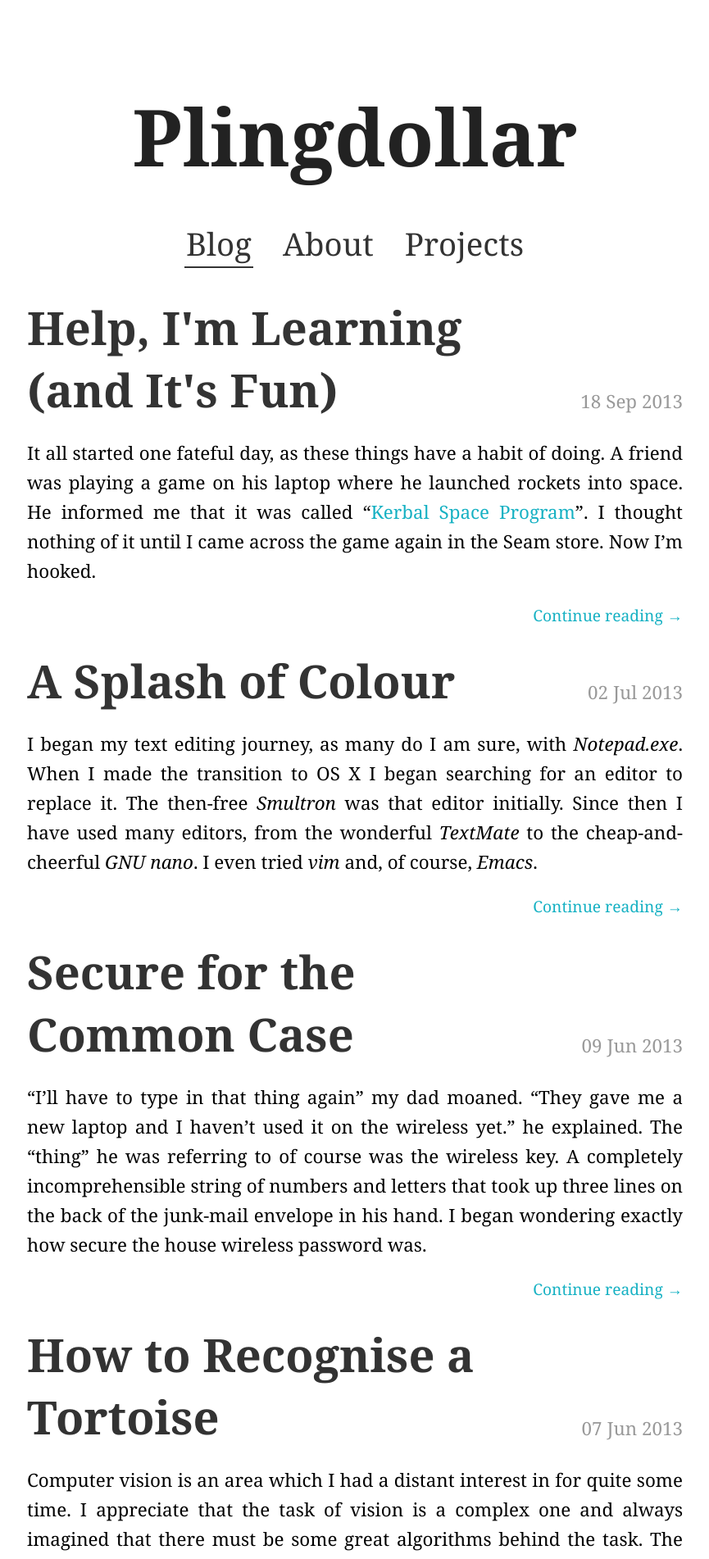
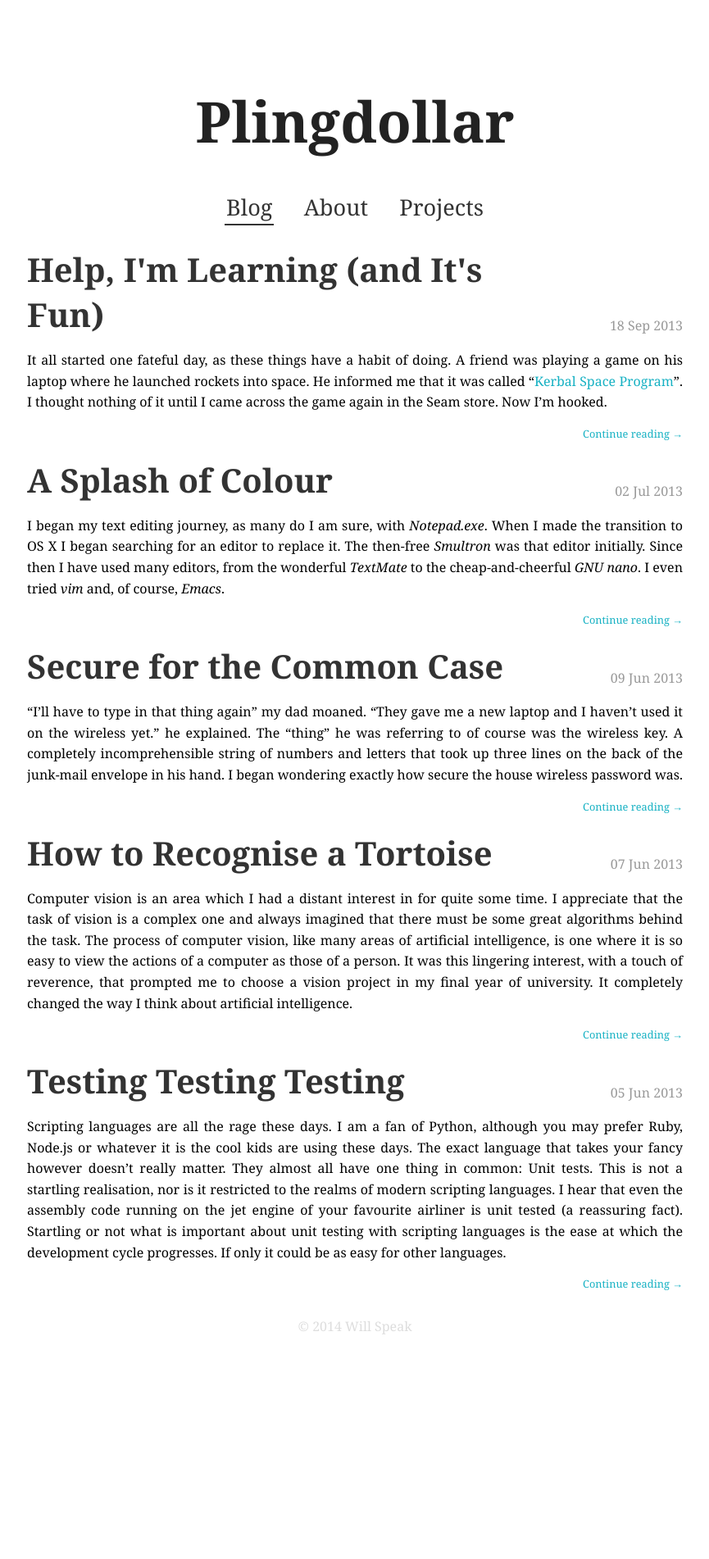
Before and after one commit to iwillspeak/iwillspeak.github.io, a Jekyll site: the page built from blog.html, in a window 1280 px wide. Shown: the top 1902 px of the page at 82% size, without its empty margins (207-1072 px from the left). Built offline with Jekyll 4.4.1, drawn with Linux system fonts in a browser that asks for light colours; after the commit the page ends 1661 px from its top, so only the background shows below that.

Commit message:
Move 1.4 Scalling Higher Up the Tree
Conflicts:
	css/common.css

```diff
--- a/css/common.css
+++ b/css/common.css
@@ -4,12 +4,12 @@ h1, h2, h3, h4, h5, h6 {
 	margin: 0.5em 0 0.3em;
 }
 
-h1 { font-size: 3.5em; }
-h2 { font-size: 3.0em; }
-h3 { font-size: 2.8em; }
-h4 { font-size: 2.5em; }
-h5 { font-size: 2.3em; }
-h6 { font-size: 2.2em; }
+h1 { font-size: 2.5em; }
+h2 { font-size: 2.1em; }
+h3 { font-size: 2.0em; }
+h4 { font-size: 1.8em; }
+h5 { font-size: 1.7em; }
+h6 { font-size: 1.6em; }
 
 header {
 	display: block;
@@ -25,7 +25,7 @@ header {
 
 header h1 {
 	font-weight: bold;
-	font-size: 6em;
+	font-size: 4.3em;
 	text-align: center;
 	margin: 100px auto 10px;
 	color: #222;
@@ -41,6 +41,9 @@ header a {
 	text-shadow: #333 0 2px;
 }
 
+body {
+	font: 1.4em Georgia, "Bookman Old Style", Times, Serif;
+}
 
 body, body p {
 	background: #FFF none;
@@ -62,7 +65,7 @@ section#main nav {
 section#main nav a {
 	display: inline;
 	font-weight: bold;
-	font: 2.4em Kefa, "Bookman Old Style", Georgia, Times, Serif;
+	font: 1.7em Kefa, "Bookman Old Style", Georgia, Times, Serif;
 	color: #333;
 	padding: 2px;
 	margin: 5px 15px;
@@ -76,11 +79,9 @@ section#main nav a.current, section#main nav a:hover {
 
 .content p { text-align: justify; }
 .content p, .content ul, .content ol {
-	font-size: 1.4em;
 	line-height: 1.6em;
 }
 .content ul.article_list {
-	font-size: 1em;
 	line-height: inherit;
 }
 
@@ -107,8 +108,8 @@ section#main nav a.current, section#main nav a:hover {
 	text-align: center;
 	font-style: italic;
 	color: #666666;
-	font-size: 1.2em;
 	margin-top: 0.2em;
+	font-size: 0.8em;
 }
 
 pre, p code {
@@ -166,10 +167,11 @@ pre {
 	text-align: right;
 	display: block;
 	width: 100%;
-	font-size: 1.2em;
+	font-size: 0.8em;
 }
 
 .postheader .info {
+	font-size: 0.7
 	padding: 0 0 5px;
 	margin: 0;
 	vertical-align: center;
@@ -189,5 +191,6 @@ footer {
 	width: 100%;
 	text-align: center;
 	color: #DDD;
+	font-size: 0.7;
 	margin: 2em auto;
 }
```
